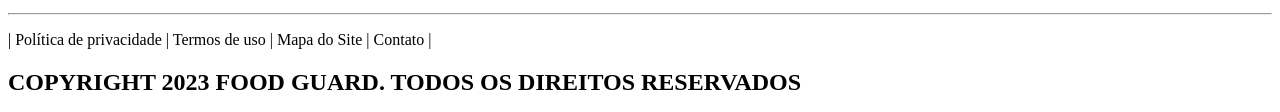
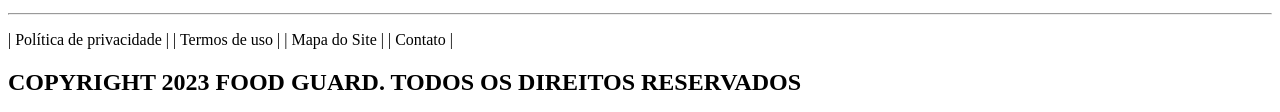
Before and after one commit to nicolasinohue/FoodGuard, a plain HTML site: page agricultura_sustentavel.html in a window 1280 px wide. Shown: the part 842-954 px from the top of the page. Drawn offline with Linux system fonts and the light colour scheme.

Commit message:
Nono Commit 2 - Correção do footer

```diff
--- a/agricultura_sustentavel.html
+++ b/agricultura_sustentavel.html
@@ -66,7 +66,7 @@
     <footer>
         <hr class="footer-line">
         <nav>
-        <p>| Política de privacidade | Termos de uso | Mapa do Site | Contato |</p>
+        <p>| Política de privacidade |  | Termos de uso |   | Mapa do Site |    | Contato |</p>
         </nav>
         <section class="footer-content">
             <h2> COPYRIGHT 2023 FOOD GUARD. TODOS OS DIREITOS RESERVADOS </h2>
```
Also changed, not shown: iasgenerativas.html (+1 -1 lines), index.html (+1 -1 lines), quem_somos.html (+1 -1 lines).
